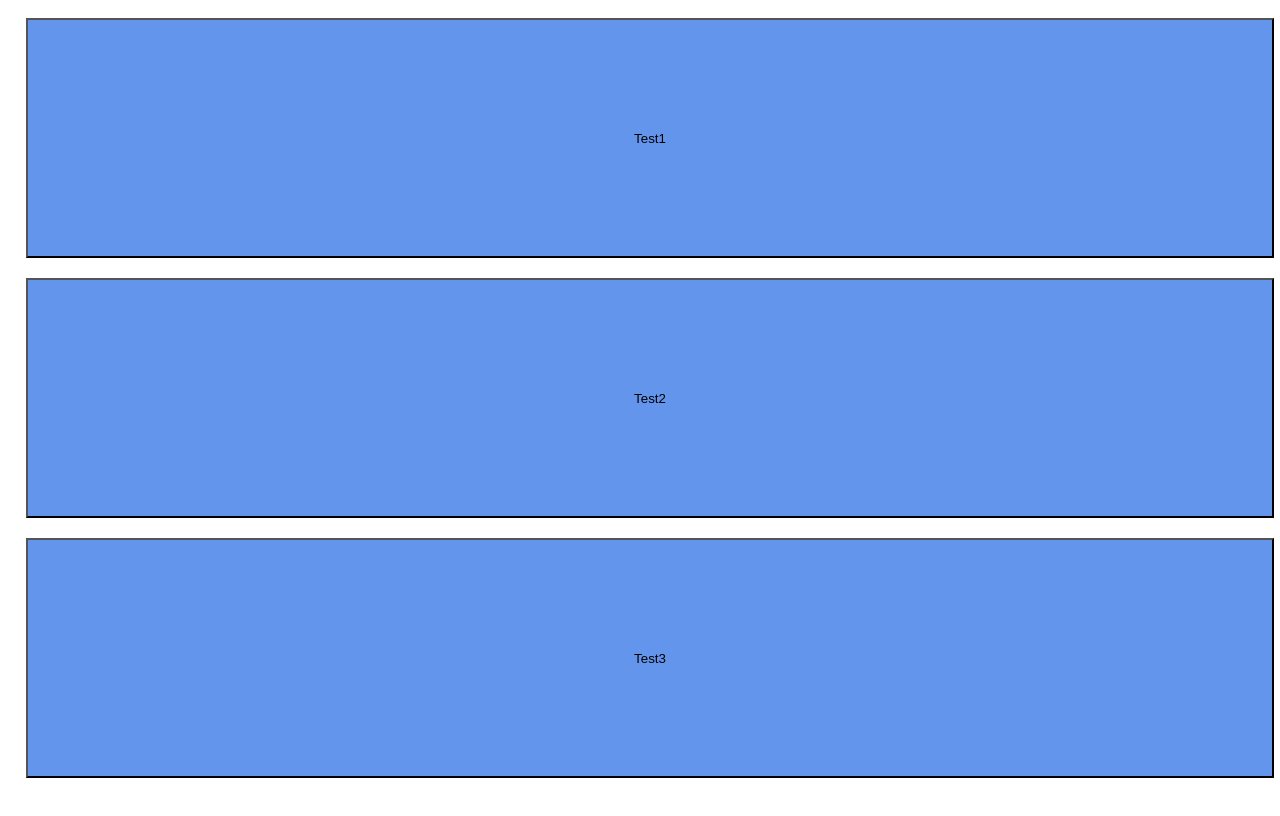
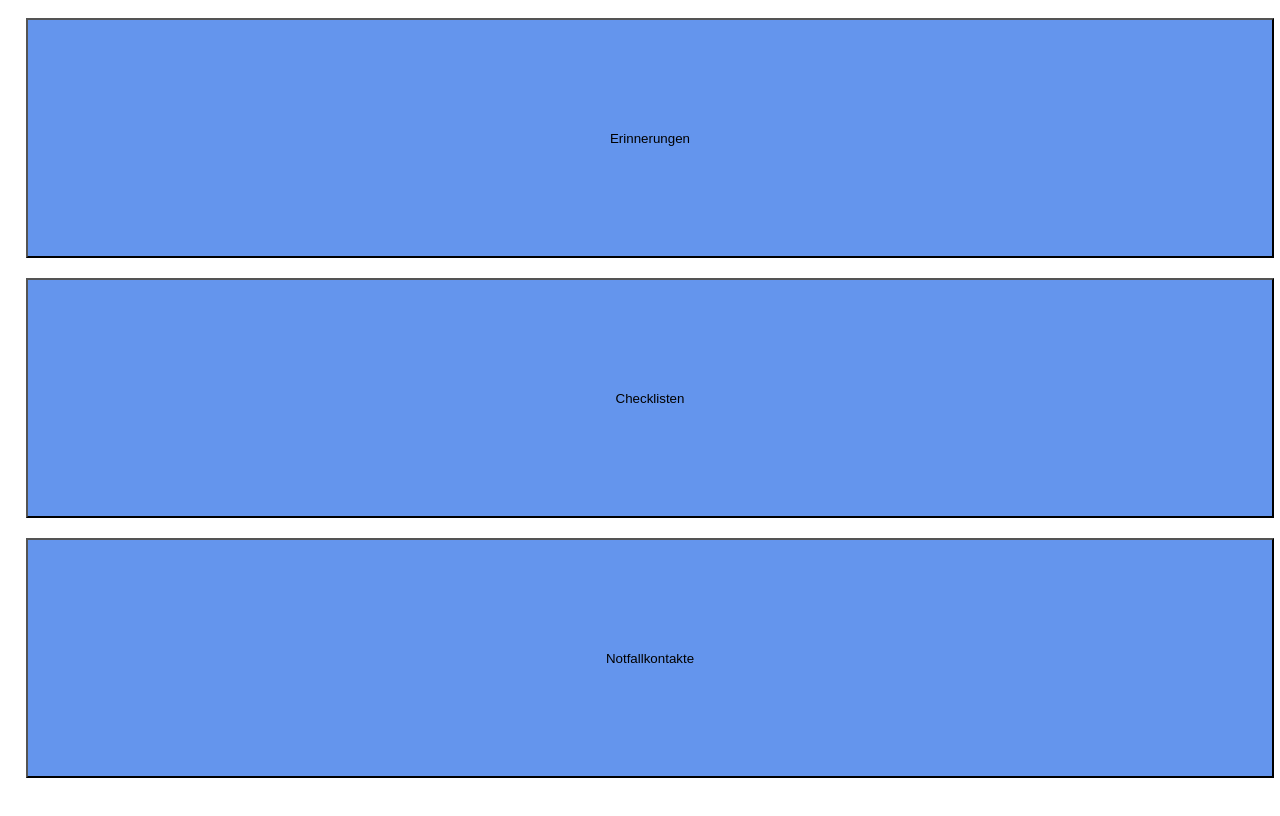
Before and after one commit to MUAS-DTLab-WiSe19-20-Apps-Demenz/WiSe19-20-Apps-Demenz-ChecklistenReminder, an Angular app: page /MainMenu in a window 1280 px wide. Built offline with nearby package versions, Linux system fonts and the light colour scheme.

Commit message:
Added routing skeleton, created links.

```diff
--- a/src/app/app.component.html
+++ b/src/app/app.component.html
@@ -1,16 +1,3 @@
-<style>
-  button {
-    width: 100%;
-    height: 30%;
-    margin: 10px;
-    background: cornflowerblue;
-  }
-</style>
 
-<body>
-<div style="height: 100vh">
-  <button>Test1</button>
-  <button>Test2</button>
-  <button>Test3</button>
-</div>
-</body>
+
+<router-outlet></router-outlet>
--- a/src/app/app.module.ts
+++ b/src/app/app.module.ts
@@ -2,13 +2,31 @@ import { BrowserModule } from '@angular/platform-browser';
 import { NgModule } from '@angular/core';
 
 import { AppComponent } from './app.component';
+import {RouterModule, Routes} from '@angular/router';
+import { MainMenuComponent } from './main-menu/main-menu.component';
+import { PageNotFoundComponent } from './page-not-found/page-not-found.component';
+
+const appRoutes: Routes = [
+  // { path: 'Erinnerungen', component: ReminderComponent },
+  // { path: 'Checklisten', component: ChecklistComponent },
+  // { path: 'Notfallkontakte', component: EmergencyContactsComponent },
+  { path: 'MainMenu', component: MainMenuComponent},
+  { path: '', redirectTo: 'MainMenu', pathMatch: 'full' },
+  { path: '**', component: PageNotFoundComponent}
+];
 
 @NgModule({
   declarations: [
-    AppComponent
+    AppComponent,
+    MainMenuComponent,
+    PageNotFoundComponent
   ],
   imports: [
-    BrowserModule
+    BrowserModule,
+    RouterModule.forRoot(
+      appRoutes,
+      { enableTracing: true }
+    )
   ],
   providers: [],
   bootstrap: [AppComponent]
--- /dev/null
+++ b/src/app/main-menu/main-menu.component.css
@@ -0,0 +1,6 @@
+button {
+  width: 100%;
+  height: 30%;
+  margin: 10px;
+  background: cornflowerblue;
+}
--- /dev/null
+++ b/src/app/main-menu/main-menu.component.html
@@ -0,0 +1,7 @@
+<body>
+<div style="height: 100vh">
+  <a routerLink="/Erinnerungen"><button>Erinnerungen</button> </a>
+  <a routerLink="/Checklisten"><button>Checklisten</button> </a>
+  <a routerLink="/Notfallkontakte"><button>Notfallkontakte</button> </a>
+</div>
+</body>
--- /dev/null
+++ b/src/app/main-menu/main-menu.component.ts
@@ -0,0 +1,15 @@
+import { Component, OnInit } from '@angular/core';
+
+@Component({
+  selector: 'app-main-menu',
+  templateUrl: './main-menu.component.html',
+  styleUrls: ['./main-menu.component.css']
+})
+export class MainMenuComponent implements OnInit {
+
+  constructor() { }
+
+  ngOnInit() {
+  }
+
+}
--- /dev/null
+++ b/src/app/page-not-found/page-not-found.component.html
@@ -0,0 +1 @@
+<p>PAGE NOT FOUND</p>
--- /dev/null
+++ b/src/app/page-not-found/page-not-found.component.ts
@@ -0,0 +1,15 @@
+import { Component, OnInit } from '@angular/core';
+
+@Component({
+  selector: 'app-page-not-found',
+  templateUrl: './page-not-found.component.html',
+  styleUrls: ['./page-not-found.component.css']
+})
+export class PageNotFoundComponent implements OnInit {
+
+  constructor() { }
+
+  ngOnInit() {
+  }
+
+}
```
Also changed, not shown: src/app/page-not-found/page-not-found.component.css (added), 2 other files (tests, documents, lock files or other folders).
